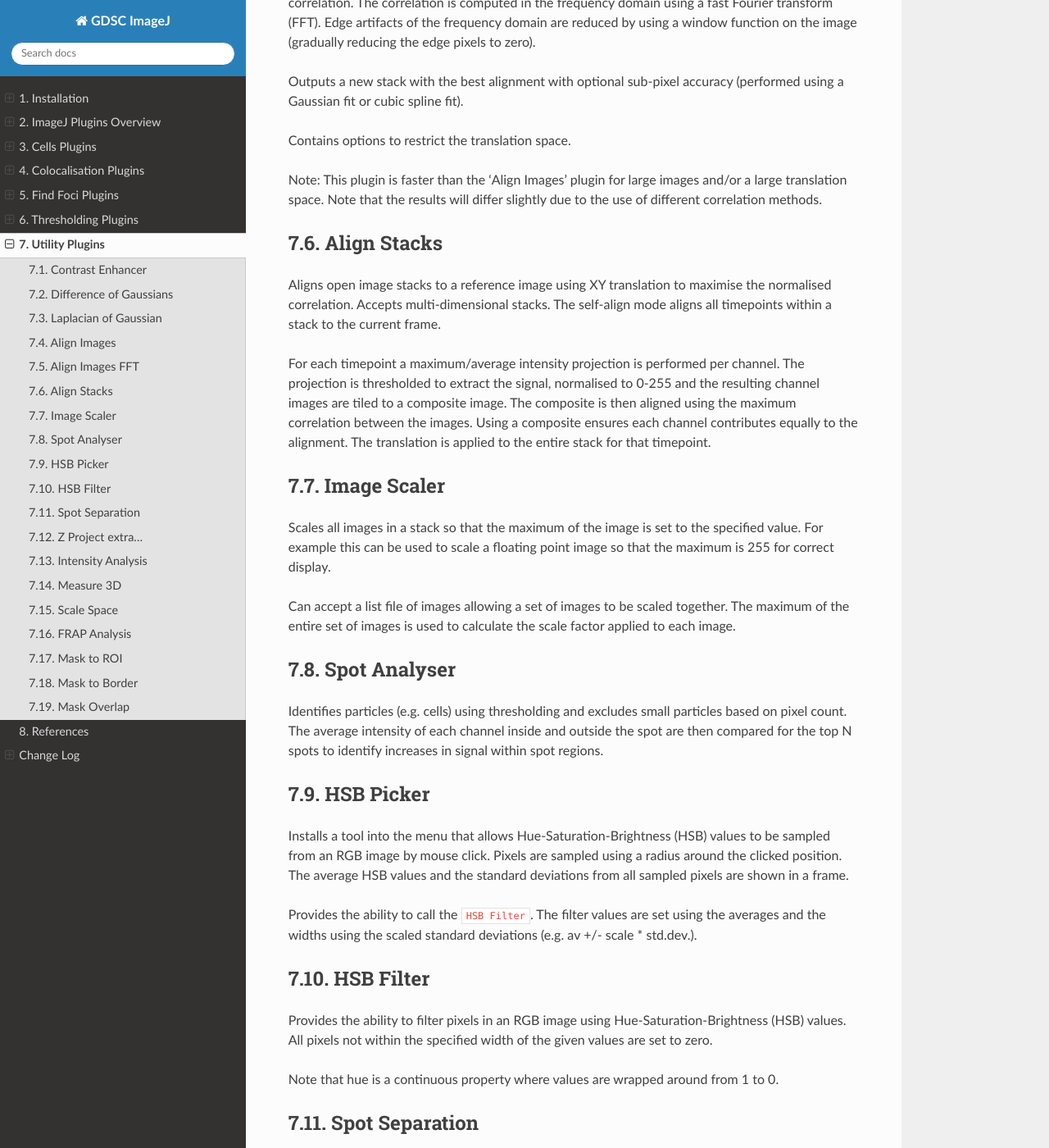
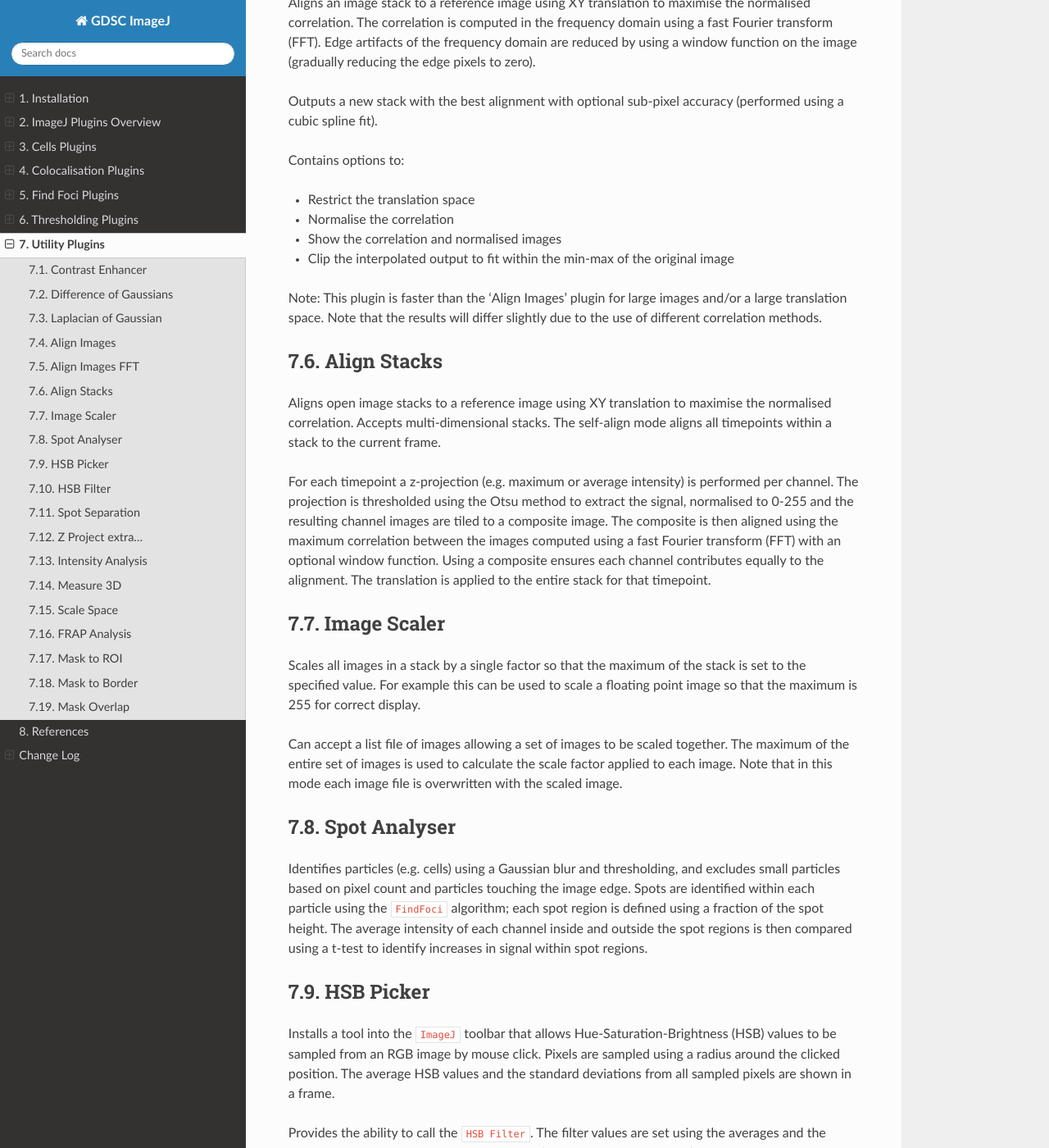
Before and after one commit to aherbert/gdsc, a Sphinx documentation site: the page built from docs/utility_plugins.rst, in a window 1280 px wide and 1400 px high, scrolled down 1220 px. Shown: the whole window at 82% size. Built offline with Sphinx 7.4.7 and the Read the Docs theme 3.1.0, drawn with Linux system fonts in a browser that asks for light colours; some of the changed text lies outside the part shown.

Commit message:
Correct documentation of utility plugins

```diff
--- a/docs/index.rst
+++ b/docs/index.rst
@@ -69,9 +69,9 @@ The :ref:`utility_plugins:Utility Plugins`
 provide various utility tools for image analysis. The tools
 include:
 
-- Difference of Gaussians for contrast enhancement
-- Stack synchronisation for simultaneous image viewing
+- Difference of Gaussians and Laplacian of Gaussian filters for contrast enhancement
 - Image alignment
+- Mask conversion and measurement tools
 
 ..
   No index
--- a/docs/utility_plugins.rst
+++ b/docs/utility_plugins.rst
@@ -6,9 +6,9 @@ Utility Plugins
 The GDSC plugins provide various utility tools for image analysis. The tools
 include:
 
-- Difference of Gaussians for contrast enhancement
-- Stack synchronisation for simultaneous image viewing
+- Difference of Gaussians and Laplacian of Gaussian filters for contrast enhancement
 - Image alignment
+- Mask conversion and measurement tools
 
 The plugins are described in the following sections using the order presented on the
 ``Plugins > GDSC > Utils`` menu.
@@ -18,7 +18,7 @@ The plugins are described in the following sections using the order presented on
 Contrast Enhancer
 -----------------
 
-Runs the ``ImageJ`` contrast enhancer (see ``Image > Adjust > Brightness/Contrast``) on all the open images. This allows a one-click adjustment of all the open images for optimal viewing.
+Runs the ``ImageJ`` contrast enhancer (see ``Process > Enhance Contrast``) on all the open images using 0.35% saturated pixels. This allows a one-click adjustment of all the open images for optimal viewing.
 
 .. index:: ! Difference of Gaussians
 
@@ -56,9 +56,14 @@ Align Images FFT
 
 Aligns an image stack to a reference image using XY translation to maximise the normalised correlation. The correlation is computed in the frequency domain using a fast Fourier transform (FFT). Edge artifacts of the frequency domain are reduced by using a window function on the image (gradually reducing the edge pixels to zero).
 
-Outputs a new stack with the best alignment with optional sub-pixel accuracy (performed using a Gaussian fit or cubic spline fit).
+Outputs a new stack with the best alignment with optional sub-pixel accuracy (performed using a cubic spline fit).
 
-Contains options to restrict the translation space.
+Contains options to:
+
+- Restrict the translation space
+- Normalise the correlation
+- Show the correlation and normalised images
+- Clip the interpolated output to fit within the min-max of the original image
 
 Note: This plugin is faster than the 'Align Images' plugin for large images and/or a large translation space. Note that the results will differ slightly due to the use of different correlation methods.
 
@@ -69,30 +74,30 @@ Align Stacks
 
 Aligns open image stacks to a reference image using XY translation to maximise the normalised correlation. Accepts multi-dimensional stacks. The self-align mode aligns all timepoints within a stack to the current frame.
 
-For each timepoint a maximum/average intensity projection is performed per channel. The projection is thresholded to extract the signal, normalised to 0-255 and the resulting channel images are tiled to a composite image. The composite is then aligned using the maximum correlation between the images. Using a composite ensures each channel contributes equally to the alignment. The translation is applied to the entire stack for that timepoint.
+For each timepoint a z-projection (e.g. maximum or average intensity) is performed per channel. The projection is thresholded using the Otsu method to extract the signal, normalised to 0-255 and the resulting channel images are tiled to a composite image. The composite is then aligned using the maximum correlation between the images computed using a fast Fourier transform (FFT) with an optional window function. Using a composite ensures each channel contributes equally to the alignment. The translation is applied to the entire stack for that timepoint.
 
 .. index:: ! Image Scaler
 
 Image Scaler
 ------------
 
-Scales all images in a stack so that the maximum of the image is set to the specified value. For example this can be used to scale a floating point image so that the maximum is 255 for correct display.
+Scales all images in a stack by a single factor so that the maximum of the stack is set to the specified value. For example this can be used to scale a floating point image so that the maximum is 255 for correct display.
 
-Can accept a list file of images allowing a set of images to be scaled together. The maximum of the entire set of images is used to calculate the scale factor applied to each image.
+Can accept a list file of images allowing a set of images to be scaled together. The maximum of the entire set of images is used to calculate the scale factor applied to each image. Note that in this mode each image file is overwritten with the scaled image.
 
 .. index:: ! Spot Analyser
 
 Spot Analyser
 -------------
 
-Identifies particles (e.g. cells) using thresholding and excludes small particles based on pixel count. The average intensity of each channel inside and outside the spot are then compared for the top N spots to identify increases in signal within spot regions.
+Identifies particles (e.g. cells) using a Gaussian blur and thresholding, and excludes small particles based on pixel count and particles touching the image edge. Spots are identified within each particle using the ``FindFoci`` algorithm; each spot region is defined using a fraction of the spot height. The average intensity of each channel inside and outside the spot regions is then compared using a t-test to identify increases in signal within spot regions.
 
 .. index:: ! HSB Picker
 
 HSB Picker
 ----------
 
-Installs a tool into the menu that allows Hue-Saturation-Brightness (HSB) values to be sampled from an RGB image by mouse click. Pixels are sampled using a radius around the clicked position. The average HSB values and the standard deviations from all sampled pixels are shown in a frame.
+Installs a tool into the ``ImageJ`` toolbar that allows Hue-Saturation-Brightness (HSB) values to be sampled from an RGB image by mouse click. Pixels are sampled using a radius around the clicked position. The average HSB values and the standard deviations from all sampled pixels are shown in a frame.
 
 Provides the ability to call the ``HSB Filter``. The filter values are set using the averages and the widths using the scaled standard deviations (e.g. av +/- scale * std.dev.).
 
@@ -138,23 +143,23 @@ This plugin assumes images are taken of the same object at different exposure ti
 Measure 3D
 ----------
 
-Installs a tool into the menu that allows distances to be measured in 3D. Distance is measured between two successive mouse clicks on the same channel and time frame of an image. Results are recorded to a table.
+Installs a tool into the ``ImageJ`` toolbar that allows distances to be measured in 3D. Distance is measured between two successive mouse clicks on the same channel and time frame of an image. Results are recorded to a table.
 
 .. index:: ! Scale Space
 
 Scale Space
 -----------
 
-Create a scale-space representation of an image using a 2D Gaussian filter at different scales.
+Create a scale-space representation of an image using a 2D Gaussian filter at different scales. The output can be the Gaussian, Difference of Gaussians or Laplacian of Gaussian.
 
-Requires the ``Image Science`` library (see :ref:`installation:Installation` instructions).
+The ``Laplacian of Gaussian`` output requires the ``Image Science`` library (see :ref:`installation:Installation` instructions).
 
 .. index:: ! FRAP Analysis
 
 FRAP Analysis
 -------------
 
-Analyses an image stack to detect pixel regions that have been photobleached. A plot of the intensity of the region is created over time. This can be saved to file for fitting with Fluorescence Recovery After Photobleaching (FRAP) models.
+Analyses an image stack to detect pixel regions that have been photobleached. The stack is first aligned to correct for drift. A plot of the intensity of each region is created over time and Fluorescence Recovery After Photobleaching (FRAP) models (exponential and diffusion-limited recovery) are fitted to each region. The results can optionally be saved to a directory.
 
 .. index:: ! Mask to ROI
 
```
Also changed, not shown: docs/installation.rst (+12 -2 lines).
